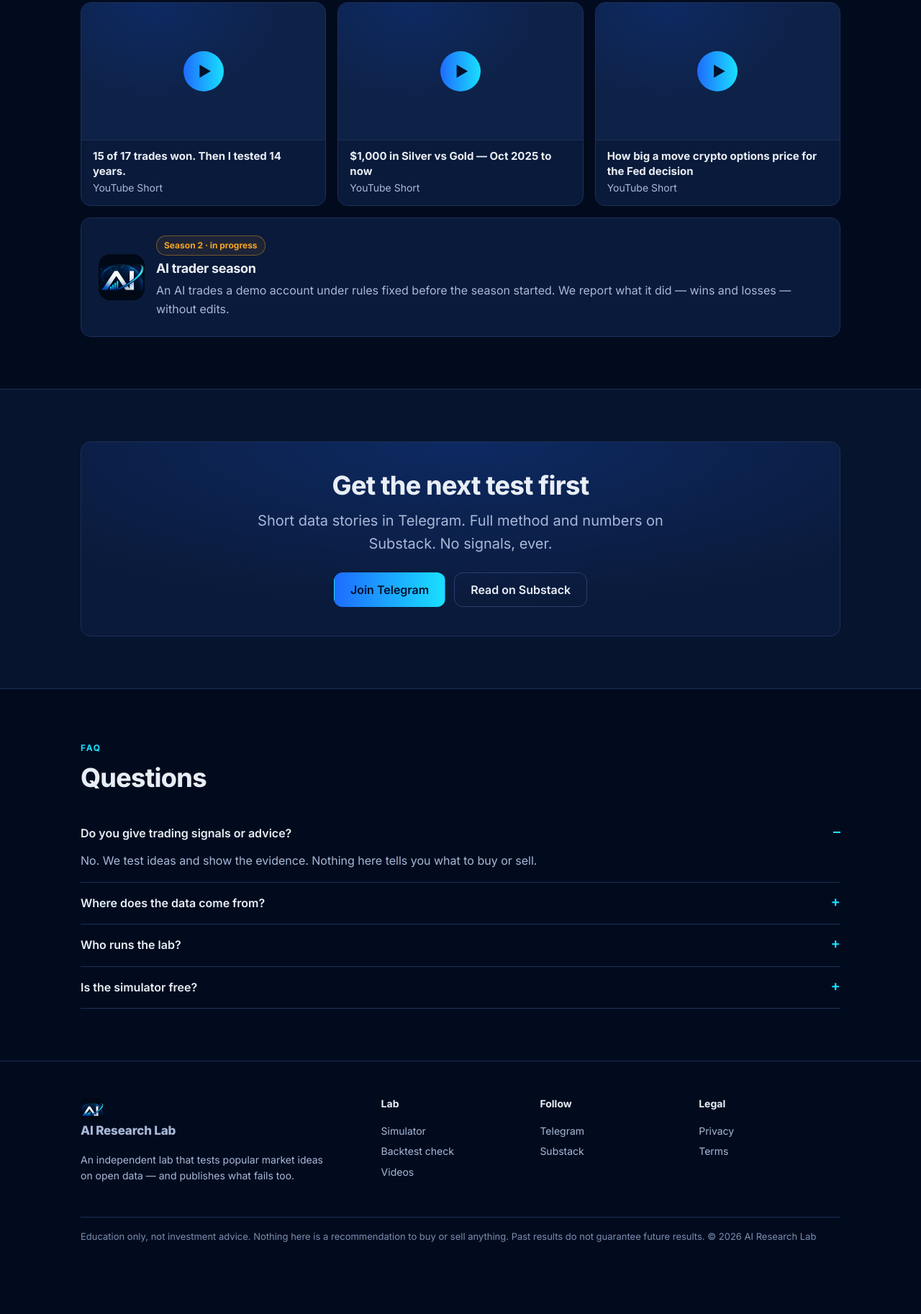
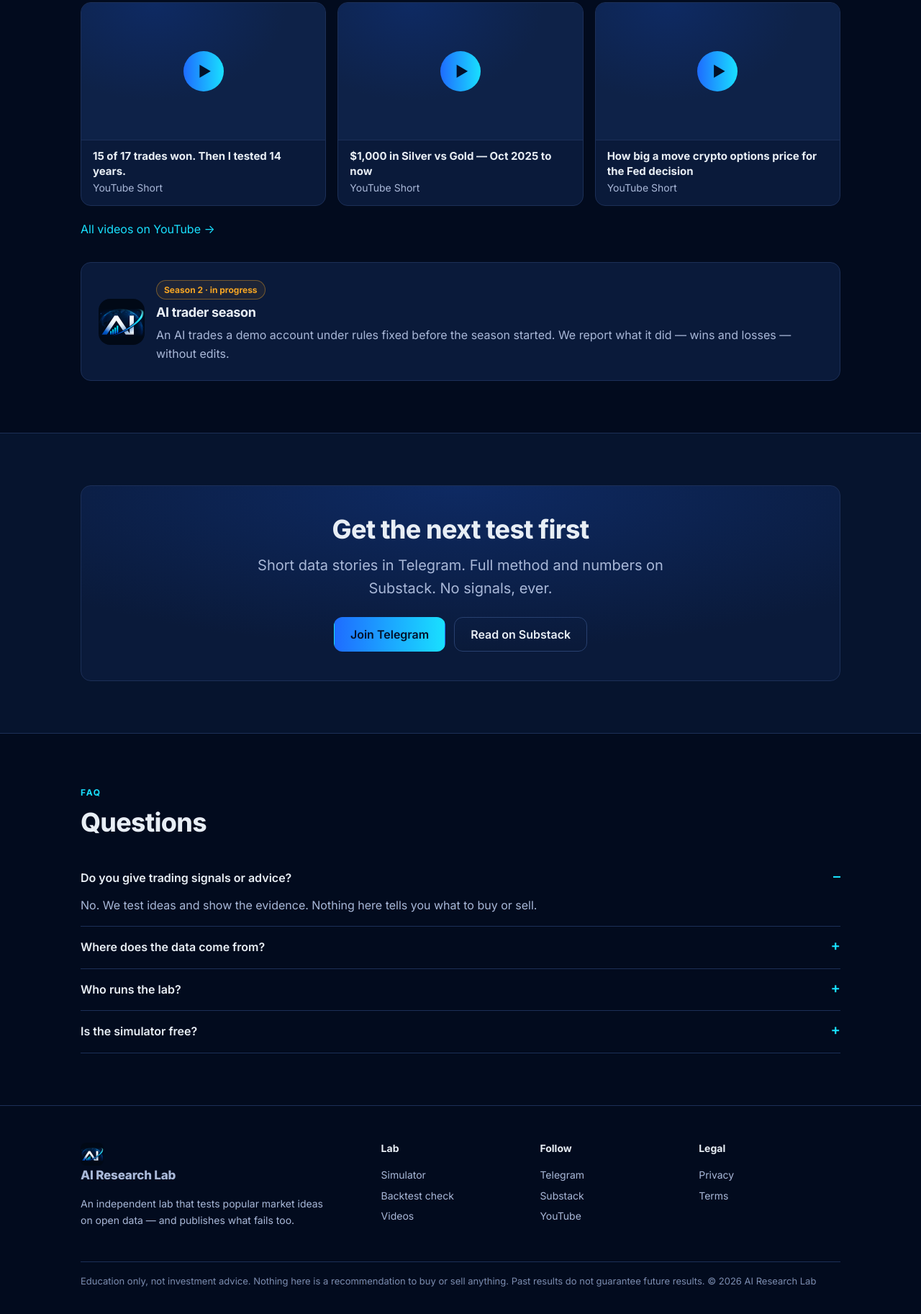
Before and after one commit to airesearchlab4nn-ai/airesearchlab4nn-ai.github.io, a plain HTML site: page index.html in a window 1280 px wide. Shown: the part 2442-4267 px from the top of the page at 72% size. Before the commit the page ends 4215 px from the top, so only its background shows below. Drawn offline with Linux system fonts and the light colour scheme.

Commit message:
lab site: update index.html

```diff
--- a/index.html
+++ b/index.html
@@ -19,7 +19,7 @@
 <section class="section section-alt" id="tools"><div class="container"><div class="eyebrow">Tools</div><h2 style="margin-bottom:28px">Free now, more soon</h2><div class="grid g2">
 <a class="card card-link" href="app/"><span class="badge badge-green">Free · in your browser</span><h3 style="margin-top:12px">Average Down Risk Simulator</h3><p>See how adding to a losing trade with leverage ends on 100 possible futures.</p><p style="margin-top:14px;color:var(--cyan);font-weight:600">Try the simulator →</p></a>
 <div class="card"><span class="badge">Soon</span><h3 style="margin-top:12px">Backtest Reality Check</h3><p>Send your backtest. We test it for overfitting, costs and luck — the way we test our own ideas.</p><p style="margin-top:14px;color:var(--muted);font-weight:600">Opens in December</p></div></div></div></section>
-<section class="section" id="videos"><div class="container"><div class="eyebrow">Latest videos</div><h2 style="margin-bottom:28px">Watch the tests</h2><div class="grid g3"><a class="video" href="https://www.youtube.com/shorts/Dqa9njeaOTU" rel="noopener"><div class="vthumb"><span aria-hidden="true">&#9654;</span></div><div><b>15 of 17 trades won. Then I tested 14 years.</b><span class="small muted">YouTube Short</span></div></a><a class="video" href="https://www.youtube.com/shorts/vuWGhihtwQk" rel="noopener"><div class="vthumb"><span aria-hidden="true">&#9654;</span></div><div><b>$1,000 in Silver vs Gold — Oct 2025 to now</b><span class="small muted">YouTube Short</span></div></a><a class="video" href="https://www.youtube.com/shorts/O2b4PcREtks" rel="noopener"><div class="vthumb"><span aria-hidden="true">&#9654;</span></div><div><b>How big a move crypto options price for the Fed decision</b><span class="small muted">YouTube Short</span></div></a></div><div style="height:16px"></div><div class="card" style="display:grid;gap:16px;grid-template-columns:auto 1fr;align-items:center"><img src="assets/mark64.png" alt="" width="64" height="64" loading="lazy" style="border-radius:16px">
+<section class="section" id="videos"><div class="container"><div class="eyebrow">Latest videos</div><h2 style="margin-bottom:28px">Watch the tests</h2><div class="grid g3"><a class="video" href="https://www.youtube.com/shorts/Dqa9njeaOTU" rel="noopener"><div class="vthumb"><span aria-hidden="true">&#9654;</span></div><div><b>15 of 17 trades won. Then I tested 14 years.</b><span class="small muted">YouTube Short</span></div></a><a class="video" href="https://www.youtube.com/shorts/vuWGhihtwQk" rel="noopener"><div class="vthumb"><span aria-hidden="true">&#9654;</span></div><div><b>$1,000 in Silver vs Gold — Oct 2025 to now</b><span class="small muted">YouTube Short</span></div></a><a class="video" href="https://www.youtube.com/shorts/O2b4PcREtks" rel="noopener"><div class="vthumb"><span aria-hidden="true">&#9654;</span></div><div><b>How big a move crypto options price for the Fed decision</b><span class="small muted">YouTube Short</span></div></a></div><p style="margin-top:20px"><a href="https://www.youtube.com/channel/UCctxTZlfNIV0h2hrtVXOx3w">All videos on YouTube →</a></p><div style="height:16px"></div><div class="card" style="display:grid;gap:16px;grid-template-columns:auto 1fr;align-items:center"><img src="assets/mark64.png" alt="" width="64" height="64" loading="lazy" style="border-radius:16px">
 <div><span class="badge badge-amber">Season 2 · in progress</span><h3 style="margin-top:8px">AI trader season</h3><p>An AI trades a demo account under rules fixed before the season started. We report what it did — wins and losses — without edits.</p></div></div></div></section>
 <section class="section section-alt"><div class="container"><div class="card" style="text-align:center;padding:40px 24px;background:radial-gradient(120% 140% at 50% 0%,#0E2A63 0%,var(--panel) 60%)"><h2>Get the next test first</h2><p class="lead" style="margin:0 auto 24px">Short data stories in Telegram. Full method and numbers on Substack. No signals, ever.</p><div class="btn-row" style="justify-content:center"><a class="btn btn-primary" href="https://t.me/market_pric">Join Telegram</a><a class="btn btn-ghost" href="https://airesearchlab.substack.com">Read on Substack</a></div></div></div></section>
 <section class="section"><div class="container"><div class="eyebrow">FAQ</div><h2 style="margin-bottom:28px">Questions</h2><details open><summary>Do you give trading signals or advice?</summary><p>No. We test ideas and show the evidence. Nothing here tells you what to buy or sell.</p></details>
@@ -30,7 +30,7 @@
 <footer class="site-footer"><div class="container"><div class="cols">
 <div><a class="brand" href="./"><img src="assets/mark64.png" alt="" width="32" height="32" loading="lazy">AI Research Lab</a><p class="small" style="margin-top:12px;max-width:340px">An independent lab that tests popular market ideas on open data — and publishes what fails too.</p></div>
 <div><p class="fh">Lab</p><a href="app/">Simulator</a><a href="./#tools">Backtest check</a><a href="./#videos">Videos</a></div>
-<div><p class="fh">Follow</p><a href="https://t.me/market_pric">Telegram</a><a href="https://airesearchlab.substack.com">Substack</a></div>
+<div><p class="fh">Follow</p><a href="https://t.me/market_pric">Telegram</a><a href="https://airesearchlab.substack.com">Substack</a><a href="https://www.youtube.com/channel/UCctxTZlfNIV0h2hrtVXOx3w">YouTube</a></div>
 <div><p class="fh">Legal</p><a href="privacy.html">Privacy</a><a href="terms.html">Terms</a><span class="fb-slot" aria-hidden="true"></span></div></div>
 <p class="disclaimer">Education only, not investment advice. Nothing here is a recommendation to buy or sell anything. Past results do not guarantee future results. © 2026 AI Research Lab</p></div></footer>
 <script>(function(){var h=document.querySelector(".site-header"),b=h&&h.querySelector(".menu-btn");if(!b)return;b.addEventListener("click",function(){var o=h.classList.toggle("open");b.setAttribute("aria-expanded",o?"true":"false")});h.querySelectorAll(".nav a").forEach(function(a){a.addEventListener("click",function(){h.classList.remove("open");b.setAttribute("aria-expanded","false")})})})();</script>
```
